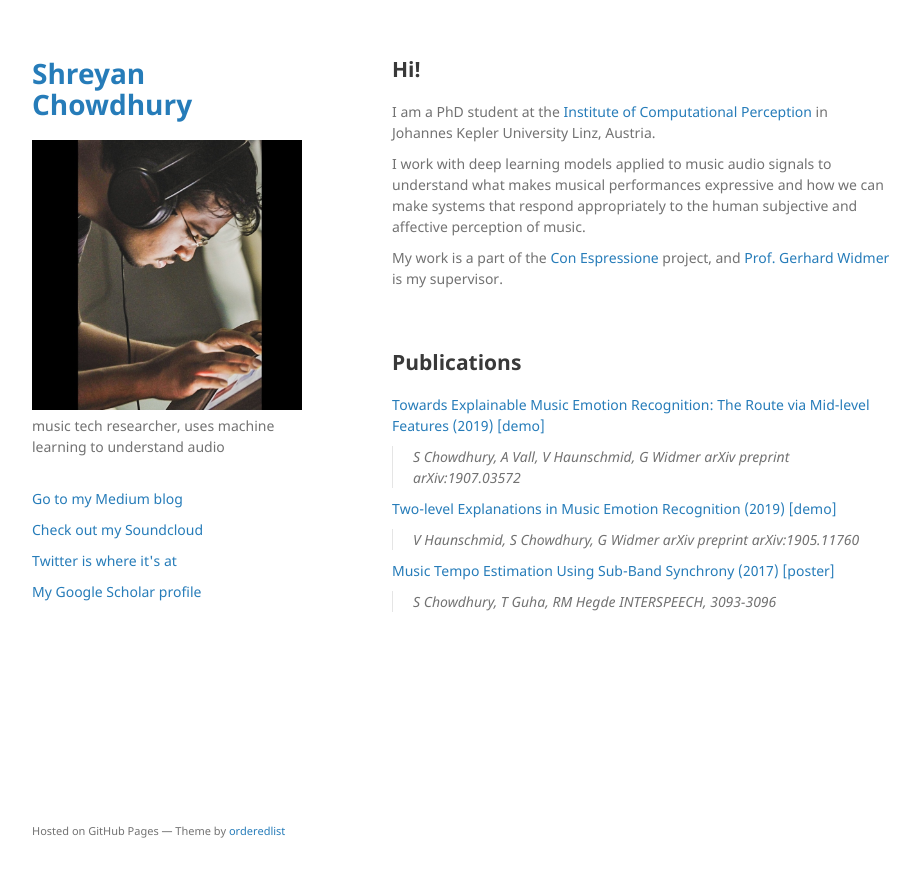
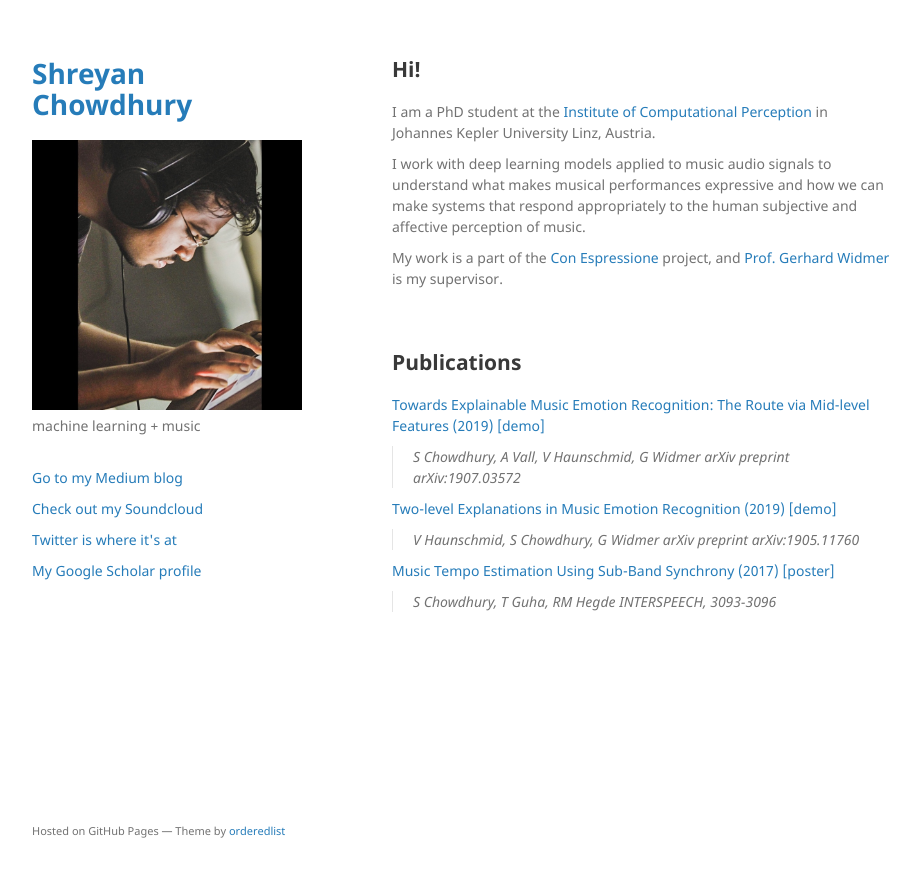
Before and after one commit to shreyanc/shreyanc.github.io, a Jekyll site: the page built from index.md, in a window 1280 px wide. Shown: the top 877 px of the page, without its empty margins (178-1098 px from the left). Built offline with Jekyll 4.4.1, drawn with Linux system fonts in a browser that asks for light colours; our own code applies the rules of GitHub Pages for plain Markdown files.

Commit message:
Update _config.yml

```diff
--- a/_config.yml
+++ b/_config.yml
@@ -1,6 +1,6 @@
 title: Shreyan Chowdhury
 logo: /assets/img/dp.jpg
-description: music tech researcher, uses machine learning to understand audio
+description: machine learning + music
 show_downloads: false
 google_analytics: UA-144561544-1
 theme: jekyll-theme-minimal
```
